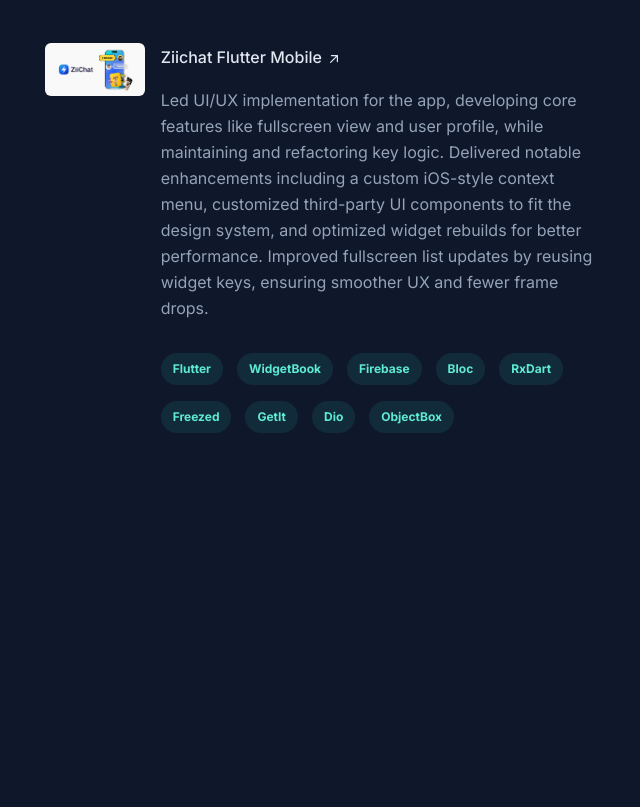
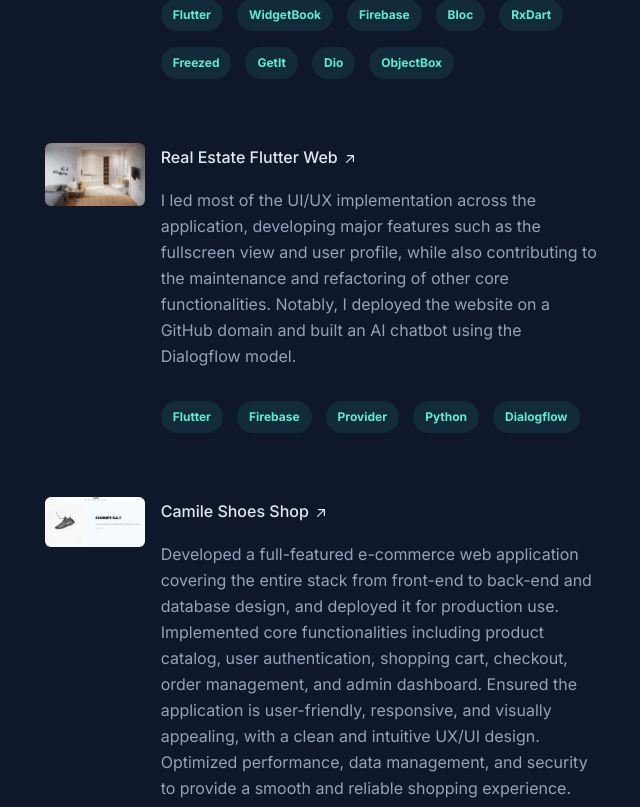
Before and after one commit to TranLamHuyB2017044/my-portfolio-nextjs, a Next.js app: page / in a window 1280 px wide. Shown: the part 2593-3400 px from the top of the page, without its empty margins (604-1244 px from the left). Before the commit the page ends 3074 px from the top, so only its background shows below. Built offline with nearby package versions, Linux system fonts and the light colour scheme.

Commit message:
Add Camile Shoes Shop project and reverse project list

```diff
--- a/app/components/Project.tsx
+++ b/app/components/Project.tsx
@@ -67,7 +67,7 @@
                         </div>
                     </a>
                 </div>
-            ))}
+            )).reverse()}
         </div>
 
     )
--- /dev/null
+++ b/content/projects/camileShop.mdx
@@ -0,0 +1,19 @@
+---
+title: 'Camile Shoes Shop'
+tech:
+  - ReactJS
+  - ThreeJS
+  - TailwindCSS
+  - ExpressJS
+  - MongoDB
+  - Redux
+  - NodeJS
+  - Mongoose
+  - JWT
+  - Bcrypt
+thumbnail: 'camile_bg.png'
+link: 'https://tranlamhuyb2017044.github.io/Ecommerece_Client/'
+---
+
+
+Developed a full-featured e-commerce web application covering the entire stack from front-end to back-end and database design, and deployed it for production use. Implemented core functionalities including product catalog, user authentication, shopping cart, checkout, order management, and admin dashboard. Ensured the application is user-friendly, responsive, and visually appealing, with a clean and intuitive UX/UI design. Optimized performance, data management, and security to provide a smooth and reliable shopping experience.
```
Also changed, not shown: public/images/camile_bg.png (added).
